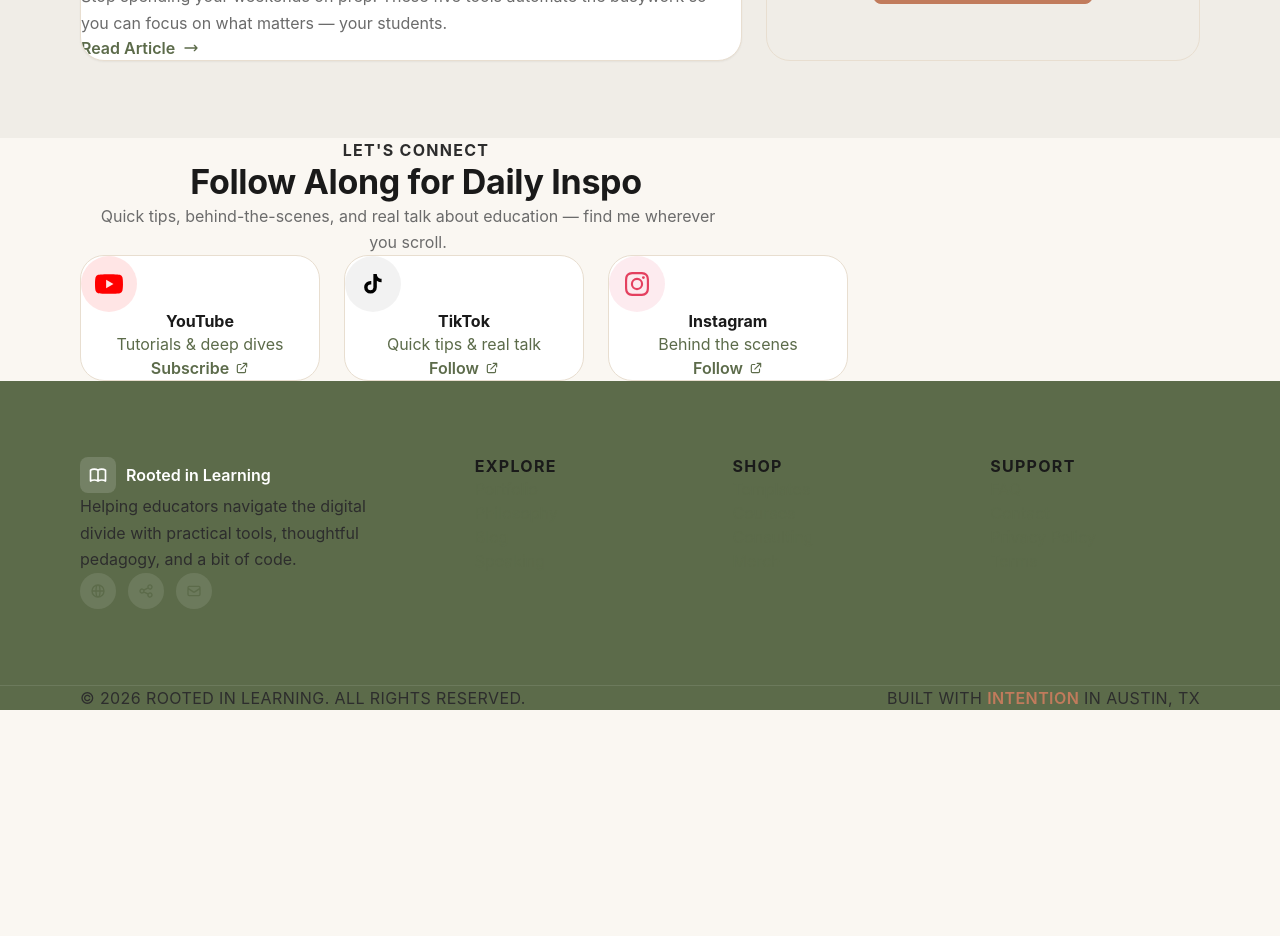
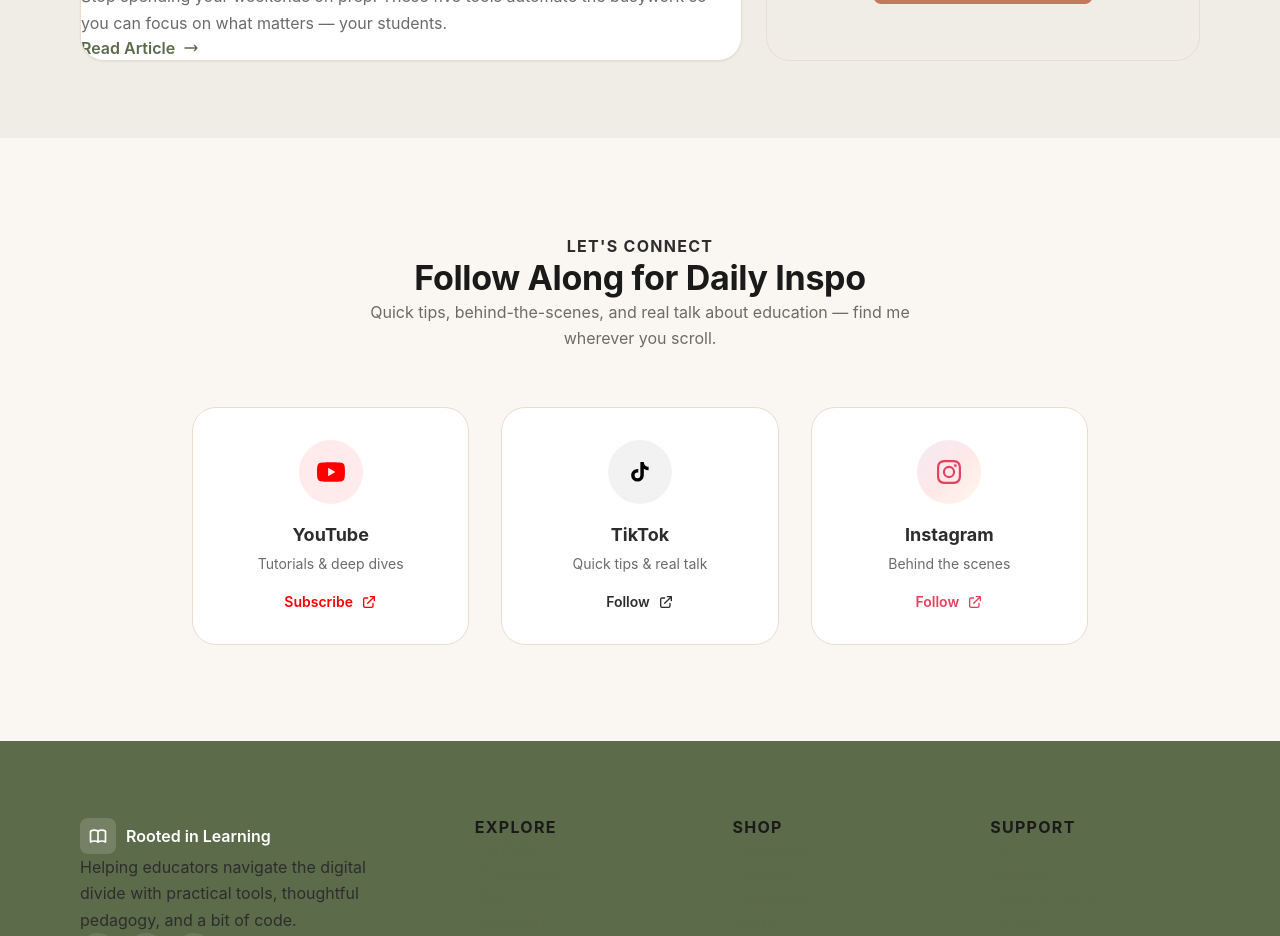
Before and after one commit to mpokodner/rooted-in-learning, a Next.js app: page / in a window 1280 px wide. Shown: the part 1880-2816 px from the top of the page. Before the commit the page ends 2590 px from the top, so only its background shows below. Built offline with nearby package versions, Linux system fonts and the light colour scheme; a small style sheet from the web is missing.

Commit message:
updated home.css styling for social media icons at the bottom of page

```diff
--- a/src/app/home.css
+++ b/src/app/home.css
@@ -255,3 +255,142 @@
   transform: translateY(-4px);
   box-shadow: var(--shadow-lg);
 }
+
+
+/* ───────────────────────────────────────────
+   SOCIAL CONNECTIONS SECTION
+   Improved layout, spacing, and hover effects
+   ─────────────────────────────────────────── */
+
+.social-section {
+  padding-block: clamp(4rem, 8vw, 6rem);
+  background-color: var(--neutral-bg, #FAF7F2);
+}
+
+.social-section-header {
+  text-align: center;
+  max-width: 36rem;
+  margin-inline: auto;
+  margin-bottom: clamp(2.5rem, 5vw, 3.5rem);
+}
+
+.social-grid {
+  display: grid;
+  grid-template-columns: repeat(1, 1fr);
+  gap: 1.5rem;
+  max-width: 56rem;
+  margin-inline: auto;
+  padding-inline: 1rem;
+}
+
+@media (min-width: 640px) {
+  .social-grid {
+    grid-template-columns: repeat(3, 1fr);
+    gap: 1.75rem;
+  }
+}
+
+@media (min-width: 768px) {
+  .social-grid {
+    gap: 2rem;
+    padding-inline: 0;
+  }
+}
+
+.social-card {
+  display: flex;
+  flex-direction: column;
+  align-items: center;
+  justify-content: center;
+  text-align: center;
+  background-color: var(--white, #FFFFFF);
+  border-radius: var(--radius-xl, 1rem);
+  padding: 2rem 1.5rem;
+  border: 1px solid var(--border-beige, #E8DED0);
+  transition: transform var(--duration-base, 250ms) var(--ease-default, ease),
+              box-shadow var(--duration-base, 250ms) var(--ease-default, ease),
+              border-color var(--duration-base, 250ms) var(--ease-default, ease);
+}
+
+.social-card:hover {
+  transform: translateY(-6px);
+  box-shadow: 0 20px 40px -12px rgba(0, 0, 0, 0.12);
+  border-color: transparent;
+}
+
+.social-icon-wrapper {
+  width: 4rem;
+  height: 4rem;
+  border-radius: 50%;
+  display: flex;
+  align-items: center;
+  justify-content: center;
+  margin-bottom: 1.25rem;
+  transition: transform var(--duration-base, 250ms) var(--ease-default, ease),
+              background-color var(--duration-fast, 150ms) ease;
+}
+
+.social-card:hover .social-icon-wrapper {
+  transform: scale(1.1);
+}
+
+/* Platform-specific icon backgrounds */
+.social-icon-wrapper--youtube {
+  background-color: rgba(255, 0, 0, 0.08);
+}
+.social-card:hover .social-icon-wrapper--youtube {
+  background-color: rgba(255, 0, 0, 0.15);
+}
+
+.social-icon-wrapper--tiktok {
+  background-color: rgba(1, 1, 1, 0.05);
+}
+.social-card:hover .social-icon-wrapper--tiktok {
+  background-color: rgba(1, 1, 1, 0.1);
+}
+
+.social-icon-wrapper--instagram {
+  background: linear-gradient(135deg, rgba(131, 58, 180, 0.1), rgba(253, 29, 29, 0.1), rgba(252, 176, 69, 0.1));
+}
+.social-card:hover .social-icon-wrapper--instagram {
+  background: linear-gradient(135deg, rgba(131, 58, 180, 0.18), rgba(253, 29, 29, 0.18), rgba(252, 176, 69, 0.18));
+}
+
+.social-card-title {
+  font-size: var(--text-lg, 1.125rem);
+  font-weight: 700;
+  color: var(--text-dark, #2D2D2D);
+  margin-bottom: 0.375rem;
+}
+
+.social-card-desc {
+  font-size: var(--text-sm, 0.875rem);
+  color: var(--text-muted, #6B6B6B);
+  margin-bottom: 1rem;
+  line-height: var(--leading-relaxed, 1.625);
+}
+
+.social-card-link {
+  display: inline-flex;
+  align-items: center;
+  gap: 0.5rem;
+  font-size: var(--text-sm, 0.875rem);
+  font-weight: 600;
+  transition: gap var(--duration-fast, 150ms) ease;
+}
+
+.social-card:hover .social-card-link {
+  gap: 0.75rem;
+}
+
+.social-card-link--youtube {
+  color: #FF0000;
+}
+
+.social-card-link--tiktok {
+  color: var(--text-dark, #2D2D2D);
+}
+
+.social-card-link--instagram {
+  color: #E4405F;
+}
--- a/src/app/page.tsx
+++ b/src/app/page.tsx
@@ -615,9 +615,9 @@ export default function Home() {
       {/* ═══════════════════════════════════════════
           SOCIAL CONNECTIONS
       ═══════════════════════════════════════════ */}
-      <section className="py-16 md:py-20 bg-[var(--neutral-bg)]">
+      <section className="social-section">
         <div className="container">
-          <div className="text-center max-w-2xl mx-auto mb-10 md:mb-12">
+          <div className="social-section-header">
             <p className="text-[var(--text-xs)] font-bold text-[var(--terracotta)] uppercase tracking-[var(--tracking-widest)] mb-4">
               Let&apos;s Connect
             </p>
@@ -630,15 +630,15 @@ export default function Home() {
             </p>
           </div>
 
-          <div className="grid grid-cols-1 sm:grid-cols-3 gap-5 md:gap-6 max-w-3xl mx-auto">
+          <div className="social-grid">
             {/* YouTube */}
             <a
               href="https://youtube.com/@therootedlearner"
               target="_blank"
               rel="noopener noreferrer"
-              className="group bg-[var(--white)] rounded-[var(--radius-xl)] p-6 border border-[var(--border-beige)] card-lift text-center"
+              className="social-card group"
             >
-              <div className="w-14 h-14 rounded-full bg-[#FF0000]/10 flex items-center justify-center mx-auto mb-4 group-hover:bg-[#FF0000]/20 transition-all duration-[var(--duration-fast)]">
+              <div className="social-icon-wrapper social-icon-wrapper--youtube">
                 <svg
                   className="w-7 h-7 text-[#FF0000]"
                   fill="currentColor"
@@ -647,16 +647,12 @@ export default function Home() {
                   <path d="M23.498 6.186a3.016 3.016 0 0 0-2.122-2.136C19.505 3.545 12 3.545 12 3.545s-7.505 0-9.377.505A3.017 3.017 0 0 0 .502 6.186C0 8.07 0 12 0 12s0 3.93.502 5.814a3.016 3.016 0 0 0 2.122 2.136c1.871.505 9.376.505 9.376.505s7.505 0 9.377-.505a3.015 3.015 0 0 0 2.122-2.136C24 15.93 24 12 24 12s0-3.93-.502-5.814zM9.545 15.568V8.432L15.818 12l-6.273 3.568z" />
                 </svg>
               </div>
-              <h3 className="text-[var(--text-base)] font-bold text-[var(--text-dark)] mb-1">
-                YouTube
-              </h3>
-              <p className="text-[var(--text-xs)] text-[var(--text-muted)] mb-3">
-                Tutorials &amp; deep dives
-              </p>
-              <span className="inline-flex items-center gap-1.5 text-[var(--text-xs)] font-semibold text-[#FF0000] group-hover:gap-2 transition-all duration-[var(--duration-fast)]">
+              <h3 className="social-card-title">YouTube</h3>
+              <p className="social-card-desc">Tutorials &amp; deep dives</p>
+              <span className="social-card-link social-card-link--youtube">
                 Subscribe
                 <svg
-                  className="w-3.5 h-3.5"
+                  className="w-4 h-4"
                   fill="none"
                   viewBox="0 0 24 24"
                   stroke="currentColor"
@@ -676,9 +672,9 @@ export default function Home() {
               href="https://tiktok.com/@therootedlearner"
               target="_blank"
               rel="noopener noreferrer"
-              className="group bg-[var(--white)] rounded-[var(--radius-xl)] p-6 border border-[var(--border-beige)] card-lift text-center"
+              className="social-card group"
             >
-              <div className="w-14 h-14 rounded-full bg-[#010101]/5 flex items-center justify-center mx-auto mb-4 group-hover:bg-[#010101]/10 transition-all duration-[var(--duration-fast)]">
+              <div className="social-icon-wrapper social-icon-wrapper--tiktok">
                 <svg
                   className="w-6 h-6 text-[#010101]"
                   fill="currentColor"
@@ -687,16 +683,12 @@ export default function Home() {
                   <path d="M19.59 6.69a4.83 4.83 0 0 1-3.77-4.25V2h-3.45v13.67a2.89 2.89 0 0 1-2.88 2.5 2.89 2.89 0 0 1-2.89-2.89 2.89 2.89 0 0 1 2.89-2.89c.28 0 .54.04.79.1v-3.5a6.37 6.37 0 0 0-.79-.05A6.34 6.34 0 0 0 3.15 15.2a6.34 6.34 0 0 0 6.34 6.34 6.34 6.34 0 0 0 6.34-6.34V8.73a8.19 8.19 0 0 0 4.76 1.52v-3.4a4.85 4.85 0 0 1-1-.16z" />
                 </svg>
               </div>
-              <h3 className="text-[var(--text-base)] font-bold text-[var(--text-dark)] mb-1">
-                TikTok
-              </h3>
-              <p className="text-[var(--text-xs)] text-[var(--text-muted)] mb-3">
-                Quick tips &amp; real talk
-              </p>
-              <span className="inline-flex items-center gap-1.5 text-[var(--text-xs)] font-semibold text-[var(--text-dark)] group-hover:gap-2 transition-all duration-[var(--duration-fast)]">
+              <h3 className="social-card-title">TikTok</h3>
+              <p className="social-card-desc">Quick tips &amp; real talk</p>
+              <span className="social-card-link social-card-link--tiktok">
                 Follow
                 <svg
-                  className="w-3.5 h-3.5"
+                  className="w-4 h-4"
                   fill="none"
                   viewBox="0 0 24 24"
                   stroke="currentColor"
@@ -716,9 +708,9 @@ export default function Home() {
               href="https://instagram.com/therootedlearner"
               target="_blank"
               rel="noopener noreferrer"
-              className="group bg-[var(--white)] rounded-[var(--radius-xl)] p-6 border border-[var(--border-beige)] card-lift text-center"
+              className="social-card group"
             >
-              <div className="w-14 h-14 rounded-full bg-[#E4405F]/10 flex items-center justify-center mx-auto mb-4 group-hover:bg-[#E4405F]/20 transition-all duration-[var(--duration-fast)]">
+              <div className="social-icon-wrapper social-icon-wrapper--instagram">
                 <svg
                   className="w-6 h-6 text-[#E4405F]"
                   fill="currentColor"
@@ -727,16 +719,12 @@ export default function Home() {
                   <path d="M12 2.163c3.204 0 3.584.012 4.85.07 3.252.148 4.771 1.691 4.919 4.919.058 1.265.069 1.645.069 4.849 0 3.205-.012 3.584-.069 4.849-.149 3.225-1.664 4.771-4.919 4.919-1.266.058-1.644.07-4.85.07-3.204 0-3.584-.012-4.849-.07-3.26-.149-4.771-1.699-4.919-4.92-.058-1.265-.07-1.644-.07-4.849 0-3.204.013-3.583.07-4.849.149-3.227 1.664-4.771 4.919-4.919 1.266-.057 1.645-.069 4.849-.069zM12 0C8.741 0 8.333.014 7.053.072 2.695.272.273 2.69.073 7.052.014 8.333 0 8.741 0 12c0 3.259.014 3.668.072 4.948.2 4.358 2.618 6.78 6.98 6.98C8.333 23.986 8.741 24 12 24c3.259 0 3.668-.014 4.948-.072 4.354-.2 6.782-2.618 6.979-6.98.059-1.28.073-1.689.073-4.948 0-3.259-.014-3.667-.072-4.947-.196-4.354-2.617-6.78-6.979-6.98C15.668.014 15.259 0 12 0zm0 5.838a6.162 6.162 0 100 12.324 6.162 6.162 0 000-12.324zM12 16a4 4 0 110-8 4 4 0 010 8zm6.406-11.845a1.44 1.44 0 100 2.881 1.44 1.44 0 000-2.881z" />
                 </svg>
               </div>
-              <h3 className="text-[var(--text-base)] font-bold text-[var(--text-dark)] mb-1">
-                Instagram
-              </h3>
-              <p className="text-[var(--text-xs)] text-[var(--text-muted)] mb-3">
-                Behind the scenes
-              </p>
-              <span className="inline-flex items-center gap-1.5 text-[var(--text-xs)] font-semibold text-[#E4405F] group-hover:gap-2 transition-all duration-[var(--duration-fast)]">
+              <h3 className="social-card-title">Instagram</h3>
+              <p className="social-card-desc">Behind the scenes</p>
+              <span className="social-card-link social-card-link--instagram">
                 Follow
                 <svg
-                  className="w-3.5 h-3.5"
+                  className="w-4 h-4"
                   fill="none"
                   viewBox="0 0 24 24"
                   stroke="currentColor"
```
